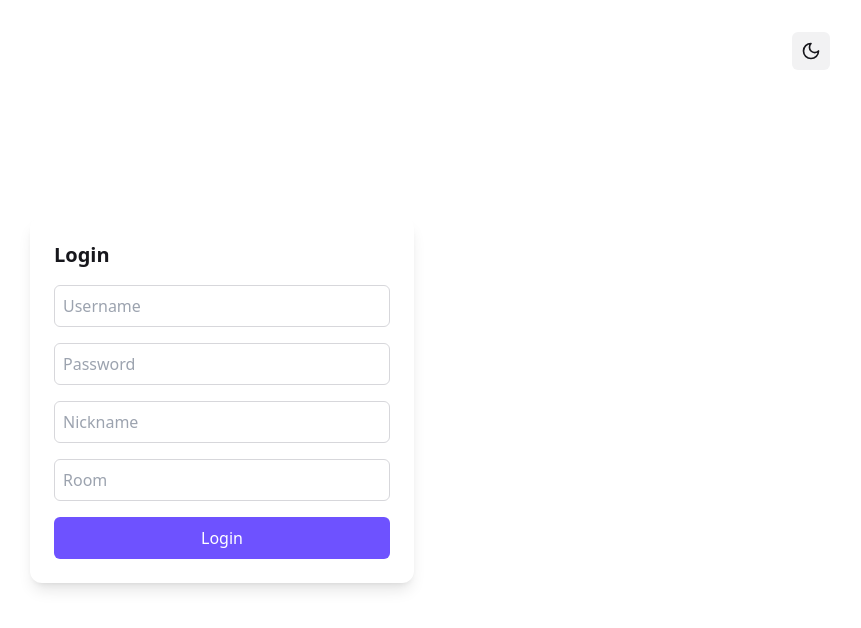
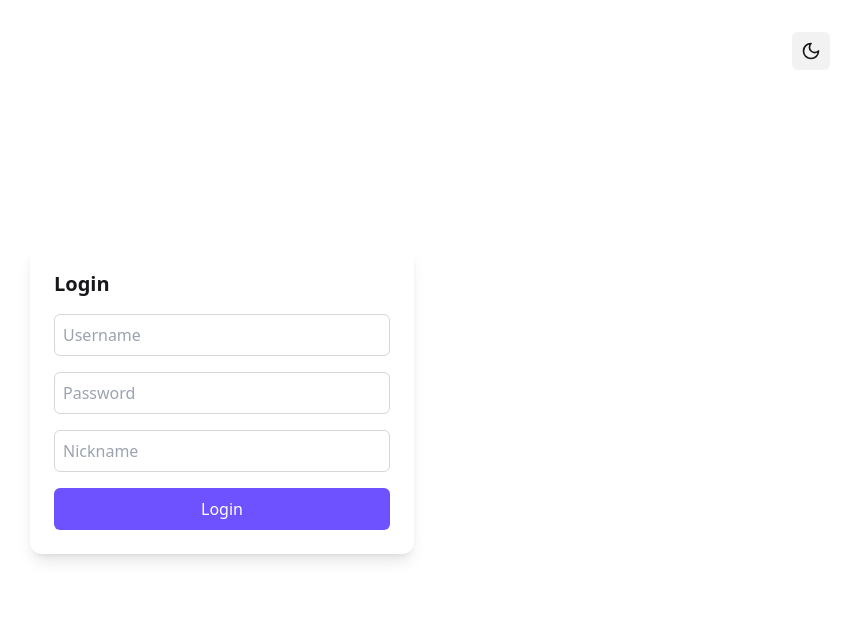
Before and after one commit to isarwar93/frontend-IOT, a React (Vite) app in the folder react-ws-graph/: page /dashboard in a window 1280 px wide. Shown: the top 628 px of the page, without its empty margins (418-1279 px from the left). Built offline with nearby package versions, Linux system fonts and the light colour scheme.

Commit message:
removed room name field from the login page

```diff
--- a/react-ws-graph/src/App.tsx
+++ b/react-ws-graph/src/App.tsx
@@ -7,99 +7,21 @@ import { SensorConfigPage } from './pages/SensorConfig';
 import { ConfigPage } from './pages/Configuration';
 import { SettingsPage } from './pages/Settings';
 import TopBar from './components/TopBar';
-import { login } from '../hooks/api'; // 🔥 assuming your login API is here
-
-function LoginForm({ onLoginSuccess }: { onLoginSuccess: (username: string, nickname: string, room: string) => void }) {
-  const [username, setUsername] = useState('');
-  const [password, setPassword] = useState('');
-  const [nickname, setNickname] = useState('');
-  const [room, setRoom] = useState('');
-  const [message, setMessage] = useState('');
-
-  const handleSubmit = async (e: React.FormEvent) => {
-    e.preventDefault();
-    if (!username || !password || !nickname || !room) {
-      setMessage("Please fill all fields");
-      return;
-    }
-
-    const success = await login(username, password);
-    if (success) {
-      onLoginSuccess(username, nickname, room);
-    } else {
-      setMessage("Login failed. Check credentials.");
-    }
-  };
-
-  return (
-    <div className="h-screen w-screen bg-background text-foreground flex flex-col">
-      {/* 🌗 Theme Toggle Top Right */}
-      <div className="absolute top-4 right-4 z-50">
-        <TopBar />
-      </div>
-
-      {/* 🎯 Centered Login Form */}
-      <div className="flex-1 flex items-center justify-center">
-        <form
-          onSubmit={handleSubmit}
-          className="bg-card p-6 rounded-xl shadow-lg w-full max-w-sm space-y-4"
-        >
-          <h2 className="text-xl font-bold">Login</h2>
-
-          <input
-            className="w-full p-2 border border-border rounded-md"
-            placeholder="Username"
-            value={username}
-            onChange={(e) => setUsername(e.target.value)}
-          />
-          <input
-            type="password"
-            className="w-full p-2 border border-border rounded-md"
-            placeholder="Password"
-            value={password}
-            onChange={(e) => setPassword(e.target.value)}
-          />
-          <input
-            className="w-full p-2 border border-border rounded-md"
-            placeholder="Nickname"
-            value={nickname}
-            onChange={(e) => setNickname(e.target.value)}
-          />
-          <input
-            className="w-full p-2 border border-border rounded-md"
-            placeholder="Room"
-            value={room}
-            onChange={(e) => setRoom(e.target.value)}
-          />
-          <button
-            type="submit"
-            className="w-full py-2 bg-primary text-white rounded-md"
-          >
-            Login
-          </button>
-
-          {message && <div className="text-sm text-center text-red-500">{message}</div>}
-        </form>
-      </div>
-    </div>
-  );
-}
+import LoginPage from './pages/LoginPage';
 
 export default function App() {
   const [username, setUsername] = useState('');
   const [nickname, setNickname] = useState('');
-  const [room, setRoom] = useState('');
   const [isLoggedIn, setIsLoggedIn] = useState(false);
 
-  const handleLoginSuccess = (username: string, nickname: string, room: string) => {
+  const handleLoginSuccess = (username: string, nickname: string) => {
     setUsername(username);
     setNickname(nickname);
-    setRoom(room);
     setIsLoggedIn(true);
   };
 
   if (!isLoggedIn) {
-    return <LoginForm onLoginSuccess={handleLoginSuccess} />;
+    return <LoginPage onLoginSuccess={handleLoginSuccess} />;
   }
 
   return (
--- a/react-ws-graph/src/pages/LoginPage.tsx
+++ b/react-ws-graph/src/pages/LoginPage.tsx
@@ -1,40 +1,53 @@
-import { useState } from "react";
-import { login } from "../../hooks/api";
+// src/pages/LoginPage.tsx
+import React, { useState } from 'react';
+import TopBar from '../components/TopBar';
+import { login } from '../../hooks/api'; // adjust path if needed
 
 interface LoginPageProps {
-  onLoginSuccess: (nickname: string, room: string) => void;
+  onLoginSuccess: (username: string, nickname: string) => void;
 }
 
 export default function LoginPage({ onLoginSuccess }: LoginPageProps) {
-  const [nickname, setNickname] = useState("");
-  const [room, setRoom] = useState("");
-  const [password, setPassword] = useState("");
-  const [message, setMessage] = useState("");
+  const [username, setUsername] = useState('');
+  const [password, setPassword] = useState('');
+  const [nickname, setNickname] = useState('');
+  const [message, setMessage] = useState('');
 
-  const handleLogin = async () => {
-    const success = await login(nickname, password);
+  const handleSubmit = async (e: React.FormEvent) => {
+    e.preventDefault();
+    if (!username || !password || !nickname) {
+      setMessage("Please fill all fields");
+      return;
+    }
+
+    const success = await login(username, password);
     if (success) {
-      setMessage("Login Successful! 🎉");
-      onLoginSuccess(nickname, room); // 👉 inform App to change view
+      onLoginSuccess(username, nickname);
     } else {
-      setMessage("Login Failed ❌");
+      setMessage("Login failed. Check credentials.");
     }
   };
 
   return (
     <div className="h-screen w-screen bg-background text-foreground flex flex-col">
+      {/* 🌗 Theme Toggle Top Right */}
       <div className="absolute top-4 right-4 z-50">
-        {/* 🌗 You can add TopBar here if needed */}
+        <TopBar />
       </div>
 
+      {/* 🎯 Centered Login Form */}
       <div className="flex-1 flex items-center justify-center">
-        <div className="bg-card p-6 rounded-xl shadow-lg w-full max-w-sm space-y-4">
+        <form
+          onSubmit={handleSubmit}
+          className="bg-card p-6 rounded-xl shadow-lg w-full max-w-sm space-y-4"
+        >
           <h2 className="text-xl font-bold">Login</h2>
+
           <input
             className="w-full p-2 border border-border rounded-md"
-            placeholder="Nickname (Username)"
-            value={nickname}
-            onChange={(e) => setNickname(e.target.value)}
+            placeholder="Username"
+            value={username}
+            onChange={(e) => setUsername(e.target.value)}
           />
           <input
             type="password"
@@ -45,18 +58,19 @@ export default function LoginPage({ onLoginSuccess }: LoginPageProps) {
           />
           <input
             className="w-full p-2 border border-border rounded-md"
-            placeholder="Room"
-            value={room}
-            onChange={(e) => setRoom(e.target.value)}
+            placeholder="Nickname"
+            value={nickname}
+            onChange={(e) => setNickname(e.target.value)}
           />
           <button
-            onClick={handleLogin}
+            type="submit"
             className="w-full py-2 bg-primary text-white rounded-md"
           >
             Login
           </button>
-          {message && <div className="text-sm">{message}</div>}
-        </div>
+
+          {message && <div className="text-sm text-center text-red-500">{message}</div>}
+        </form>
       </div>
     </div>
   );
```
